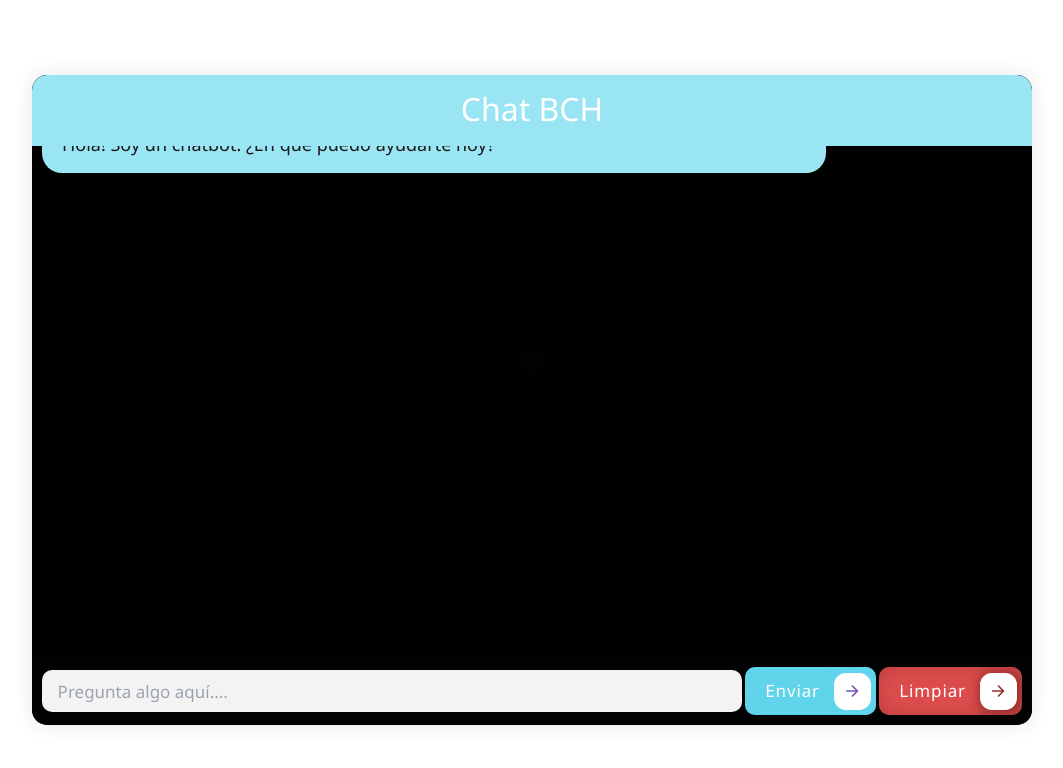
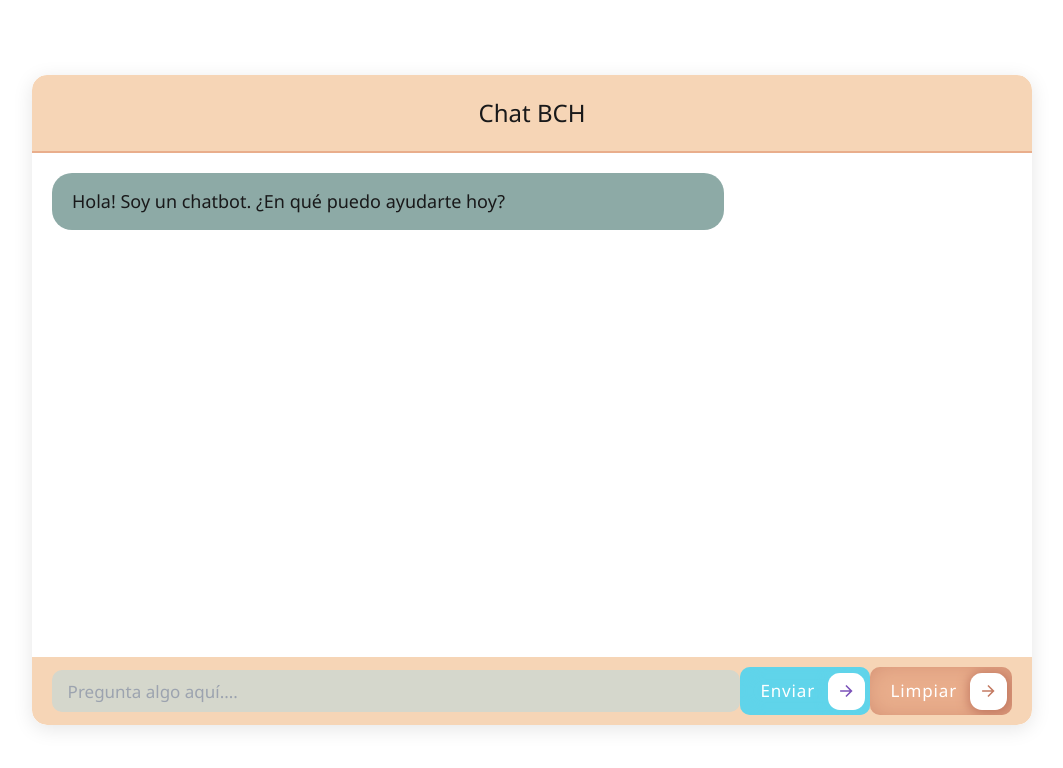
Before and after one commit to Fabito232/ChatBCH, a React (Vite) app: page /chatbot in a window 1280 px wide. Shown: the top 768 px of the page, without its empty margins (108-1171 px from the left). Built offline with nearby package versions, Linux system fonts and the light colour scheme; no server answers.

Commit message:
Frontend terminado

```diff
--- a/package.json
+++ b/package.json
@@ -20,7 +20,7 @@
     "lottie-react": "^2.4.0",
     "react": "^18.2.0",
     "react-dom": "^18.2.0",
-    "react-router-dom": "^6.23.1",
+    "react-router-dom": "^6.24.0",
     "xlsx": "^0.18.5"
   },
   "devDependencies": {
--- a/src/components/Chatbot.css
+++ b/src/components/Chatbot.css
@@ -1,4 +1,121 @@
-/*Input de las preguntas*/
+
+body {
+  font-family: 'Segoe UI', Tahoma, Geneva, Verdana, sans-serif;
+  background-color: #FFFFFF;
+  display: flex;
+  justify-content: center;
+  align-items: center;
+  height: 100vh;
+  margin: 0;
+}
+
+
+.chat-container {
+  width: 1000px;
+  height: 650px;
+  background-color: #FFFFFF;
+  box-shadow: 0px 4px 20px rgba(0, 0, 0, 0.1);
+  border-radius: 15px;
+  overflow: hidden;
+  display: flex;
+  flex-direction: column;
+}
+
+
+.chat-header {
+  background-color: #F6D5B6;
+  color: #19191a;
+  padding: 20px;
+  font-size: 24px;
+  text-align: center;
+  border-bottom: 2px solid #E9AE8C;
+  border-top-left-radius: 15px;
+  border-top-right-radius: 15px;
+}
+
+
+.chat-body {
+  flex: 1;
+  padding: 20px;
+  background-color: #FFFFFF;
+  overflow-y: auto;
+}
+
+
+.message {
+  margin-bottom: 20px;
+  padding: 15px 20px;
+  border-radius: 20px;
+  max-width: 70%;
+  word-wrap: break-word;
+  font-size: 18px;
+  position: relative;
+}
+
+.user {
+  align-self: flex-end;
+  background-color: #FF9376;
+  color: #ffffff;
+}
+
+.bot {
+  align-self: flex-start;
+  background-color: #8DAAA6;
+  color: #19191a;
+}
+
+.message-input-container {
+  display: flex;
+  align-items: center;
+  padding: 10px 20px;
+  background-color: #F6D5B6;
+  border-bottom-left-radius: 15px;
+  border-bottom-right-radius: 15px;
+}
+
+.message-input {
+  flex: 1;
+  padding: 15px;
+  border: none;
+  border-radius: 25px;
+  font-size: 18px;
+  outline: none;
+  margin-right: 10px;
+  background-color: #D5D7CC;
+}
+
+.send-button, .clear-button {
+  padding: 15px 25px;
+  border: none;
+  border-radius: 25px;
+  color: #ffffff;
+  cursor: pointer;
+  font-size: 18px;
+  transition: background-color 0.3s ease;
+  display: flex;
+  align-items: center;
+  justify-content: center;
+
+}
+
+.send-button {
+  background-color: #FF9376;
+
+}
+
+.send-button:hover {
+  background-color: #E9AE8C;
+}
+
+.clear-button {
+  background-color: #8DAAA6;
+}
+
+.clear-button:hover {
+  background-color: #60d4ea;
+}
+
+
 .input {
   border: 2px solid transparent;
   width: 700px;
@@ -6,7 +123,7 @@
   padding-left: 0.8em;
   outline: none;
   overflow: hidden;
-  background-color: #F3F3F3;
+  background-color: #D5D7CC;
   border-radius: 10px;
   transition: all 0.5s;
   font-size: 17px;
@@ -15,18 +132,14 @@
 
 .input:hover,
 .input:focus {
-  border: 2px solid #4A9DEC;
-  box-shadow: 0px 0px 0px 7px rgb(74, 157, 236, 20%);
+  border: 2px solid #8DAAA6;
+  box-shadow: 0px 0px 0px 7px rgba(141, 170, 166, 0.2);
   background-color: white;
 }
 
-/*Botón de Limpiar*/
-.cssbuttons-io-button-limpiar {
-  background: #de4d4d;
-  color: white;
+
+.cssbuttons-io-button, .cssbuttons-io-button-limpiar {
   font-family: inherit;
-  padding: 0.35em;
-  padding-left: 1.2em;
   font-size: 17px;
   font-weight: 500;
   border-radius: 10px;
@@ -34,67 +147,23 @@
   letter-spacing: 0.05em;
   display: flex;
   align-items: center;
-  box-shadow: inset 0 0 1.6em -0.6em #962f2f;
   overflow: hidden;
   position: relative;
   height: 2.8em;
-  padding-right: 3.3em;
   cursor: pointer;
 }
 
-.cssbuttons-io-button-limpiar .icon {
-  background: white;
-  margin-left: 1em;
-  position: absolute;
-  display: flex;
-  align-items: center;
-  justify-content: center;
-  height: 2.2em;
-  width: 2.2em;
-  border-radius: 0.7em;
-  box-shadow: 0.1em 0.1em 0.6em 0.2em #962f2f;
-  right: 0.3em;
-  transition: all 0.3s;
-}
-
-.cssbuttons-io-button-limpiar:hover .icon {
-  width: calc(100% - 0.6em);
-}
-
-.cssbuttons-io-button-limpiar .icon svg {
-  width: 1.1em;
-  transition: transform 0.3s;
-  color: #962f2f;
-}
-
-.cssbuttons-io-button-limpiar:hover .icon svg {
-  transform: translateX(0.1em);
-}
-
-.cssbuttons-io-button-limpiar:active .icon {
-  transform: scale(0.95);
-}
-
-/*Botón de enviar*/
 .cssbuttons-io-button {
   background: #60d4ea;
   color: white;
-  font-family: inherit;
   padding: 0.35em;
   padding-left: 1.2em;
-  font-size: 17px;
-  font-weight: 500;
-  border-radius: 10px;
-  border: none;
-  letter-spacing: 0.05em;
-  display: flex;
-  align-items: center;
   box-shadow: inset 0 0 1.6em -0.6em #60d4ea;
-  overflow: hidden;
-  position: relative;
-  height: 2.8em;
   padding-right: 3.3em;
-  cursor: pointer;
+}
+
+.cssbuttons-io-button:hover {
+  background-color: #8DAAA6;
 }
 
 .cssbuttons-io-button .icon {
@@ -130,160 +199,48 @@
   transform: scale(0.95);
 }
 
-/*
-*/
-
-.chat-container-main {
-  font-family: 'Segoe UI', Tahoma, Geneva, Verdana, sans-serif;
-  background-color: white;
-  display: flex;
-  justify-content: center;
-  align-items: center;
-  height: 100vh;
+.cssbuttons-io-button-limpiar {
+  background: #E9AE8C;
+  color: white;
+  padding: 0.35em;
+  padding-left: 1.2em;
+  box-shadow: inset 0 0 1.6em -0.6em #C47B63;
+  padding-right: 3.3em;
 }
 
-.chat-container {
-  width: 1000px;
-  height: 650px;
-  background-color: #020202;
-  box-shadow: 0px 0px 20px rgba(0, 0, 0, 0.1);
-  border-radius: 15px;
-  overflow: hidden;
-  display: flex;
-  flex-direction: column;
-  position: relative;
-  margin: 0;
+.cssbuttons-io-button-limpiar:hover {
+  background-color: #FF9376;
 }
 
-.chat-header {
-  background-color: #9ae5f3;
-  color: #ffffff;
-  padding: 10px;
-  font-size: 32px;
-  text-align: center;
-  border-bottom: 3px solid #9ae5f3;
-  border-top-left-radius: 15px;
-  border-top-right-radius: 15px;
-  z-index: 1;
+.cssbuttons-io-button-limpiar .icon {
+  background: white;
+  margin-left: 1em;
+  position: absolute;
+  display: flex;
+  align-items: center;
+  justify-content: center;
+  height: 2.2em;
+  width: 2.2em;
+  border-radius: 0.7em;
+  box-shadow: 0.1em 0.1em 0.6em 0.2em #C47B63;
+  right: 0.3em;
+  transition: all 0.3s;
 }
 
-.chat-body {
-  flex: 1;
-  overflow-y: scroll;
-  padding: 10px;
-  background-color: #020202;
-  overflow-x: hidden;
-  overflow-y: auto;
-  position: relative;
-  z-index: 0;
+.cssbuttons-io-button-limpiar:hover .icon {
+  width: calc(100% - 0.6em);
 }
 
-.message {
-  margin-bottom: 20px;
-  padding: 15px 20px;
-  border-radius: 20px;
-  max-width: 80%;
-  word-wrap: break-word;
-  position: relative;
-  font-size: 18px;
+.cssbuttons-io-button-limpiar .icon svg {
+  width: 1.1em;
+  transition: transform 0.3s;
+  color: #C47B63;
 }
 
-.user {
-  align-self: flex-end;
-  background-color: #373739;
-  color: #ffffff;
+.cssbuttons-io-button-limpiar:hover .icon svg {
+  transform: translateX(0.1em);
 }
 
-.bot {
-  align-self: flex-start;
-  background-color: #9ae5f3;
-  color: #19191a;
+.cssbuttons-io-button-limpiar:active .icon {
+  transform: scale(0.95);
 }
-
-.message-input-container {
-  display: flex;
-  align-items: center;
-  justify-content: space-between;
-  padding: 10px;
-  background-color: #020202;
-  border-bottom-left-radius: 15px;
-  border-bottom-right-radius: 15px;
-}
-
-.message-input {
-  flex: 1;
-  padding: 15px;
-  border: 2px solid #ccc;
-  border-radius: 35px;
-  font-size: 18px;
-  outline: none;
-  margin-right: 10px;
-}
-
-.send-button {
-  padding: 15px 25px;
-  border: none;
-  border-radius: 35px;
-  background-color: #60d4ea;
-  color: #ffffff;
-  cursor: pointer;
-  font-size: 18px;
-  transition: background-color 0.3s ease;
-  margin-right: 5px;
-}
-
-.send-button:hover {
-  background-color: #9ae5f3;
-}
-
-.clear-button{
-  padding: 15px 25px;
-  border: none;
-  border-radius: 35px;
-  background-color: #60d4ea;
-  color: #ffffff;
-  cursor: pointer;
-  font-size: 18px;
-  transition: background-color 0.3s ease;
-}
-
-.clear-button:hover {
-  background-color: #9ae5f3;
-}
-
-.chat-container::before {
-  content: '';
-  position: absolute;
-  top: -10px;
-  left: -20px;
-  right: -20px;
-  background: linear-gradient(45deg, #00000040, #ffffff40);
-  pointer-events: none;
-  z-index: -1;
-  border-radius: 15px;
-}
-
-.chat-body::after {
-  content: '';
-  position: absolute;
-  top: -40px;
-  left: -40px;
-  right: -40px;
-  bottom: -40px;
-  background: radial-gradient(circle closest-side, transparent 0%, #00000030 100%);
-  pointer-events: none;
-  z-index: -1;
-  border-radius: 15px;
-  animation: pulse 2s infinite alternate;
-}
-
-@keyframes pulse {
-  0% {
-    transform: scale(1);
-    opacity: 1;
-  }
-  100% {
-    transform: scale(1.05);
-    opacity: 0.8;
-  }
-}
--- /dev/null
+++ b/src/components/Login.css
@@ -0,0 +1,21 @@
+
+.bg-ff9376 {
+    background-color: #ff9376;
+  }
+
+  .hover-bg-f6d586:hover {
+    background-color: #f6d586;
+  }
+
+  .focus-bg-e9ae8c:focus {
+    background-color: #e9ae8c;
+  }
+
+
+  .text-ff9376 {
+    color: #ff9376;
+  }
+
+  .hover-underline:hover {
+    text-decoration: underline;
+  }
--- /dev/null
+++ b/src/components/Register.css
@@ -0,0 +1,30 @@
+.bg-custom-blue-sky {
+    background-color: #8daaa6;
+  }
+
+
+  .bg-custom-dark {
+    background-color: #d5d7cc;
+  }
+
+
+  .bg-ff9376 {
+    background-color: #ff9376;
+  }
+
+  .hover-bg-f6d586:hover {
+    background-color: #f6d586;
+  }
+
+  .focus-bg-e9ae8c:focus {
+    background-color: #e9ae8c;
+  }
+
+
+  .text-ff9376 {
+    color: #ff9376;
+  }
+
+  .hover-underline:hover {
+    text-decoration: underline;
+  }
--- a/src/components/Register.jsx
+++ b/src/components/Register.jsx
@@ -2,7 +2,7 @@ import { useState } from 'react';
 import { useNavigate } from 'react-router-dom';
 import { addDoc, collection, where, getDocs, query } from 'firebase/firestore';
 import { db } from '../firebase/config';
-
+import './Register.css';
 const Register = () => {
   const [userData, setUserData] = useState({
     username: '',
@@ -102,10 +102,10 @@ const Register = () => {
             />
           </div>
           <div className="mb-4">
-            <button type="submit" className="w-full px-4 py-2 bg-custom-blue-light rounded-md text-white hover:bg- focus:outline-none focus:bg-blue-400">Registrarse</button>
+            <button type="submit" className="w-full px-4 py-2 bg-ff9376 rounded-md text-white hover:bg-f6d586 focus:outline-none focus:bg-e9ae8c">Registrarse</button>
           </div>
           <div className="mt-6 text-center">
-            <p className="text-white">¿Ya tienes una cuenta? <a href="/" className="text-custom-blue-light hover:underline">Inicia sesión</a></p>
+            <p className="text-white">¿Ya tienes una cuenta? <a href="/" className="text-ff9376 hover-underline">Inicia sesión</a></p>
           </div>
         </form>
       </div>
```
Also changed, not shown: src/components/Login.jsx (+6 -3 lines), 2 other files (tests, documents, lock files or other folders).
